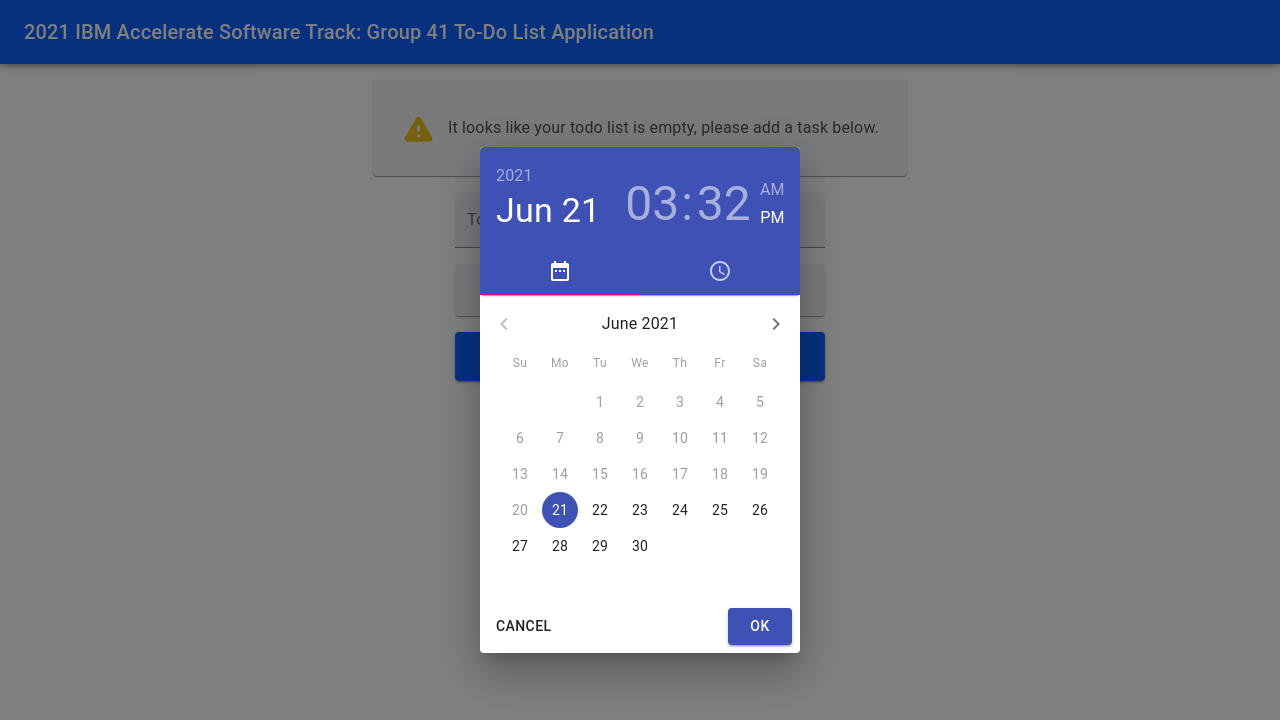
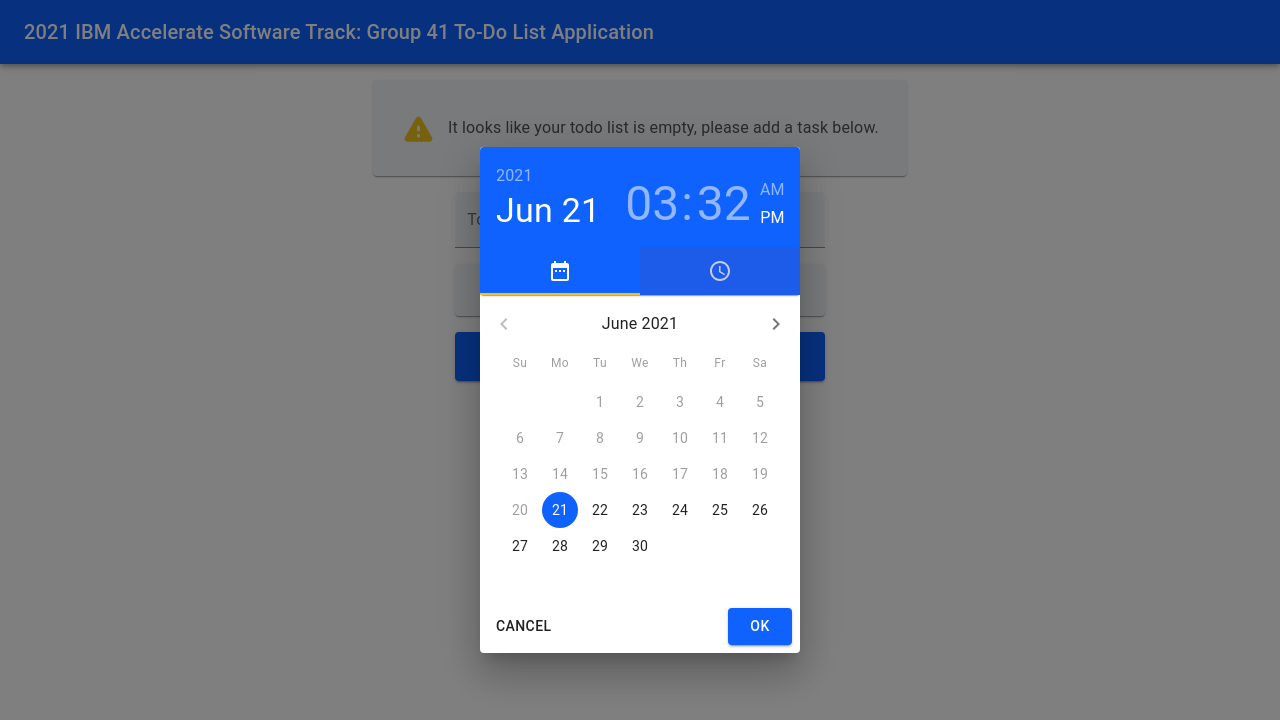
Before and after one commit to 2021-IBM-Accelerate-SW-Track/lab-1-team-41, a React (Create React App) app: page / in a window 1280 px wide. Both pictures are taken after a click on the element "No Due Date". Shown: the top 720 px of the page. Built offline with nearby package versions, Linux system fonts and the light colour scheme.

Commit message:
Rework: - added date-picker styling

```diff
--- a/src/App.css
+++ b/src/App.css
@@ -180,7 +180,43 @@ code {
 /* Todo Input Group */
 
 /* Todo Input Date Modal */
+#date-picker-modal .MuiPickersToolbar-toolbar {
+  background-color: var(--primary-color);
+}
+
+#date-picker-modal .MuiTab-root {
+  background-color: var(--primary-color);
+}
+
+#date-picker-modal .PrivateTabIndicator-colorSecondary-3 {
+  background-color: var(--warning-color);
+}
+
+#date-picker-modal .MuiPickersDay-daySelected {
+  background-color: var(--primary-color);
+}
+
+#date-picker-modal .MuiPickersClockNumber-clockNumberSelected {
+  background-color: var(--primary-color);
+}
+
+#date-picker-modal .MuiPickersClockPointer-pointer {
+  background-color: var(--primary-color);
+}
+
+#date-picker-modal .MuiPickersClock-pin {
+  background-color: var(--primary-color);
+}
+
+#date-picker-modal .MuiPickersClockPointer-thumb {
+  border-color: var(--primary-color);
+}
+
 #todo-input-group-dialog-actions-container {
   justify-content: space-between;
 }
+
+#todo-input-group-dialog-actions-container #todo-input-group-dialog-ok-button {
+  background-color: var(--primary-color);
+}
 /* Todo Input Date Modal */
--- a/src/component/todoListInputGroup/todoListInputGroup.js
+++ b/src/component/todoListInputGroup/todoListInputGroup.js
@@ -54,7 +54,7 @@ export default function TodoListInputGroup (props){
                 <Typography>{dateDue === null ? "No Due Date" : "Due: " + dateDue.toLocaleDateString("en-US", {year: 'numeric', month: 'long', day: 'numeric'}) + " @ " + dateDue.toLocaleTimeString("en-US", {hour: '2-digit', minute: '2-digit', timeZoneName: 'short'})}</Typography>
             </Paper>
 
-            <Dialog open={dateModalOpen} onEntered={() => setDateDue(new Date())} disableBackdropClick disableEscapeKeyDown>
+            <Dialog id="date-picker-modal" open={dateModalOpen} onEntered={() => setDateDue(new Date())} disableBackdropClick disableEscapeKeyDown>
                 <DateTimePicker
                     disablePast
                     variant="static"
```
